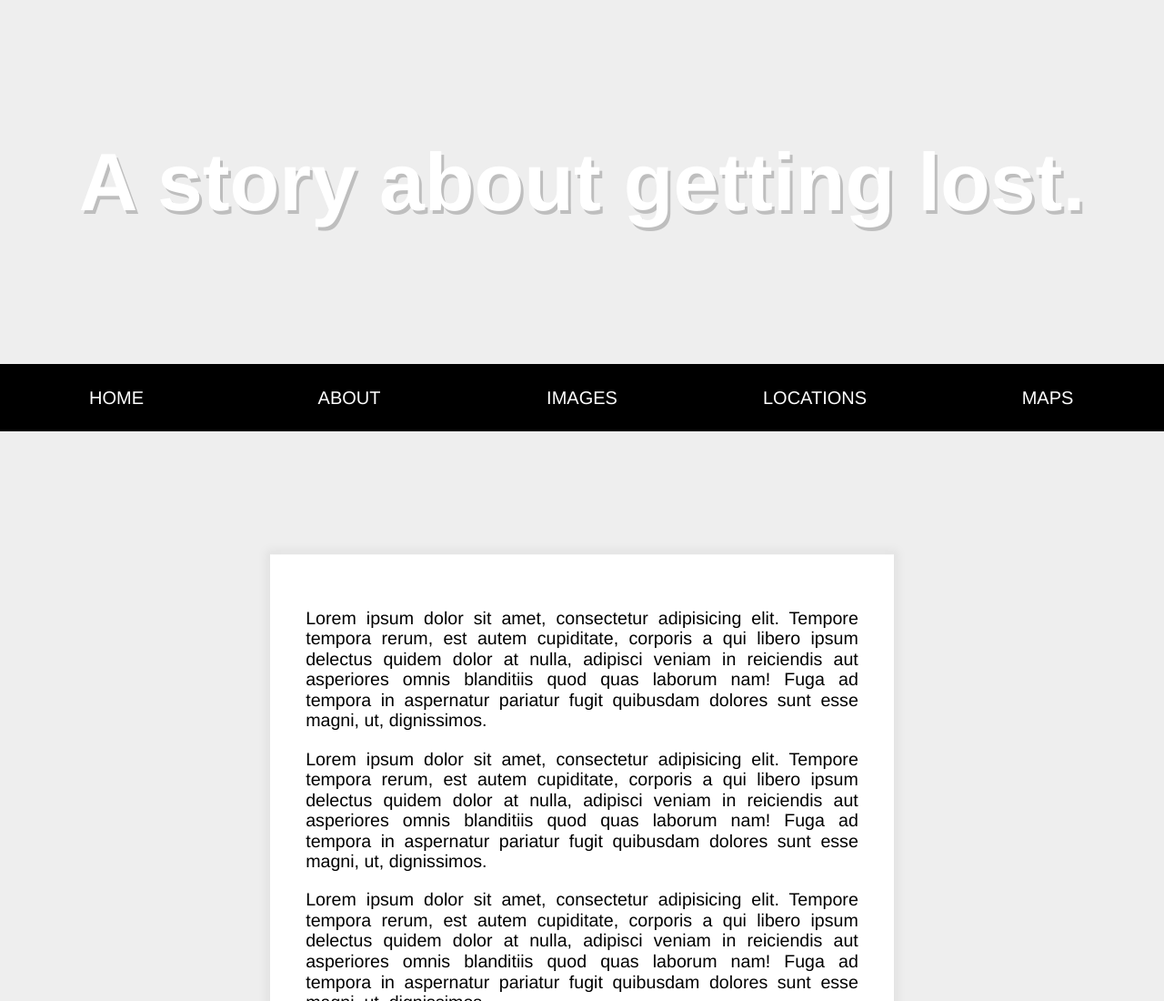
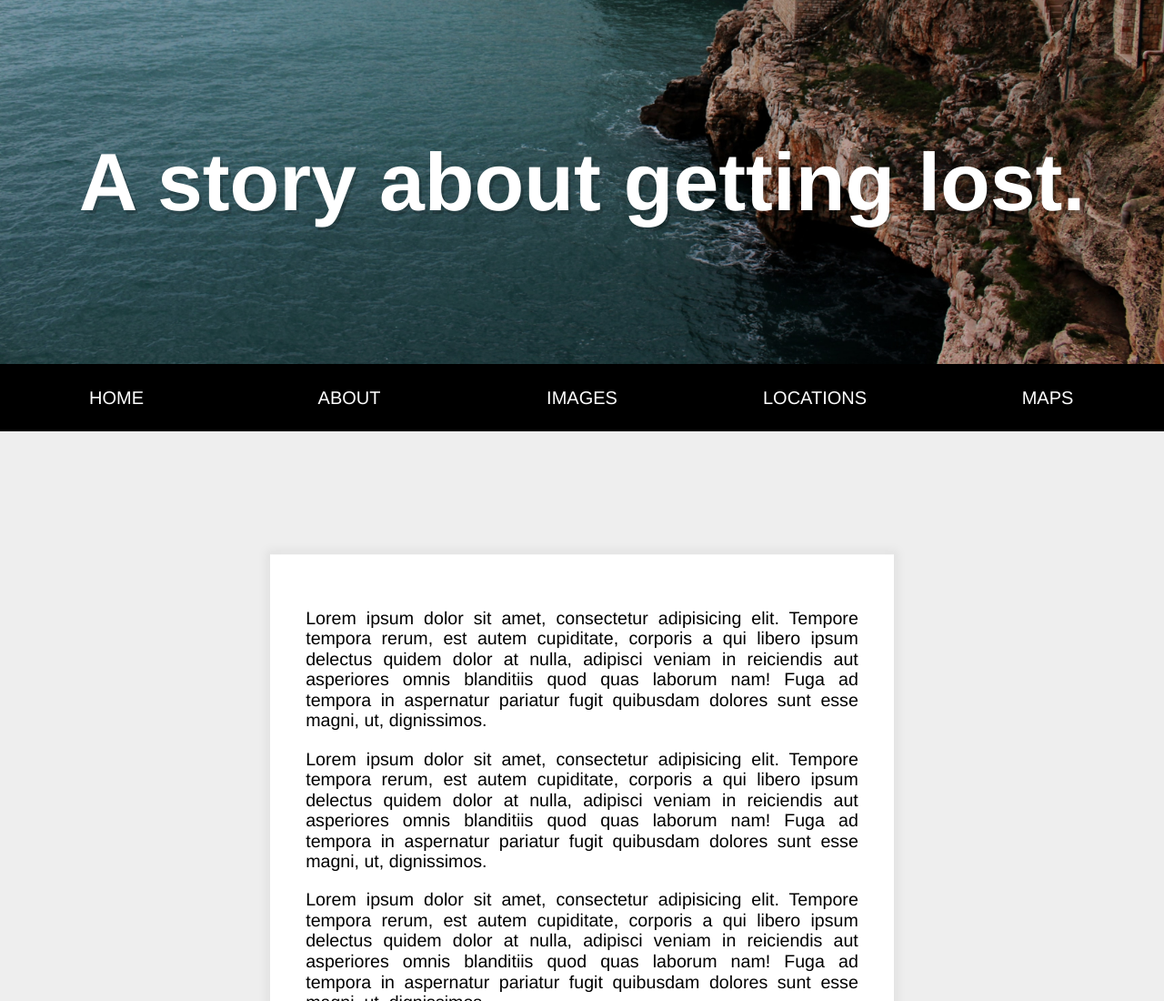
Before and after one commit to tjgillweb/JavaScript30, a plain HTML site: page 24 - Sticky Nav/index.html in a window 1280 px wide. Shown: the top 1100 px of the page at 91% size. Drawn offline with Linux system fonts and the light colour scheme.

Commit message:
Update background image URL

```diff
--- a/24 - Sticky Nav/style.css
+++ b/24 - Sticky Nav/style.css
@@ -34,7 +34,7 @@ body {
 header {
   text-align: center;
   height: 50vh;
-  background: url(background.jpg) bottom center no-repeat;
+  background: url(images/background.jpg) bottom center no-repeat;
   background-size: cover;
   display: flex;
   align-items: center;
```
